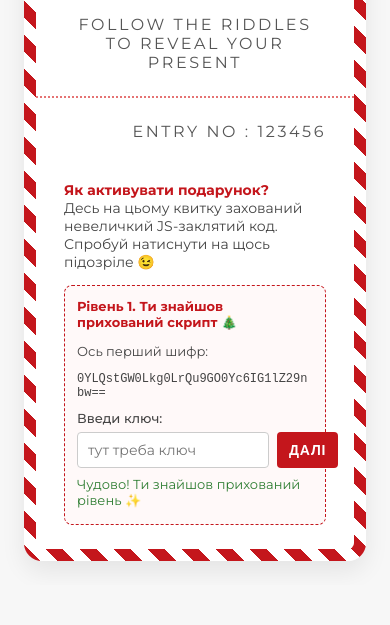
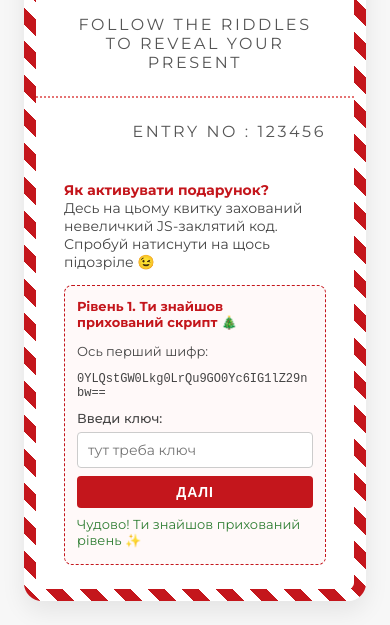
Before and after one commit to Hexxie/santa-ticket, a plain HTML site: page index.html in a window 390 px wide. Both pictures are taken after a click on the element "NO : 123456". Shown: the part 309-934 px from the top of the page. Before the commit the page ends 894 px from the top, so only its background shows below. Drawn offline with Linux system fonts and the light colour scheme.

Commit message:
Fix button overflow

```diff
--- a/index.html
+++ b/index.html
@@ -317,6 +317,30 @@
   font-size: 13px;
 }
 
+.puzzle-input-row {
+  display: flex;
+  gap: 8px;
+}
+
+.puzzle-input-row input[type="text"]{
+  flex: 1 1 auto;
+  min-width: 0;
+}
+
+.puzzle-input-row button{
+  flex: 0 0 auto;
+  white-space: nowrap;
+}
+
+@media (max-width: 420px) {
+  .puzzle-input-row {
+    flex-direction: column;
+  }
+  .puzzle-input-row button {
+    width: 100%;
+  }
+}
+
 
 @keyframes pop {
   from {
```
